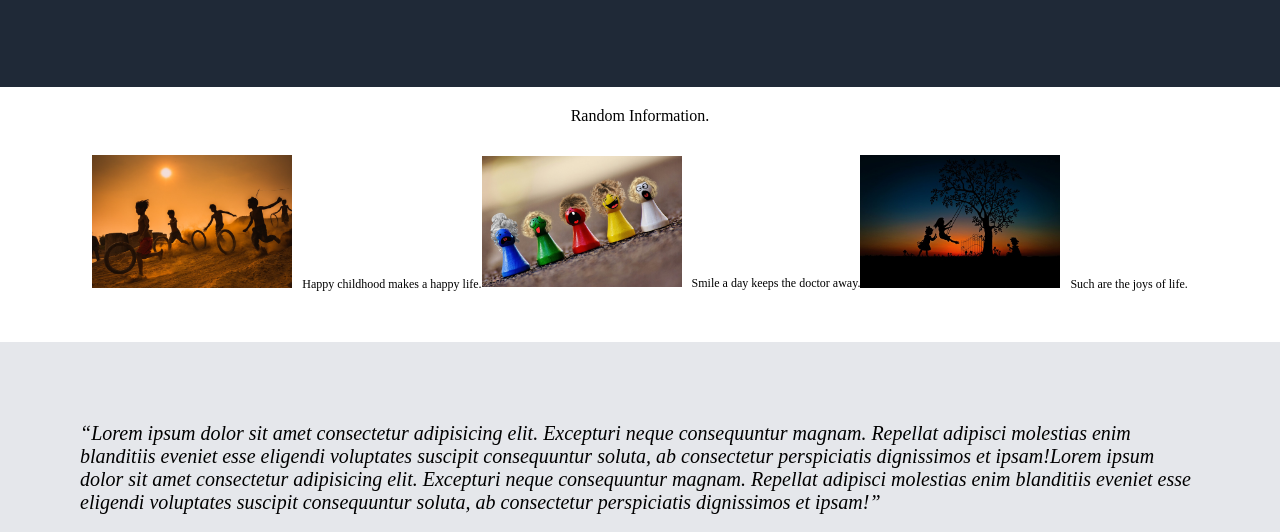
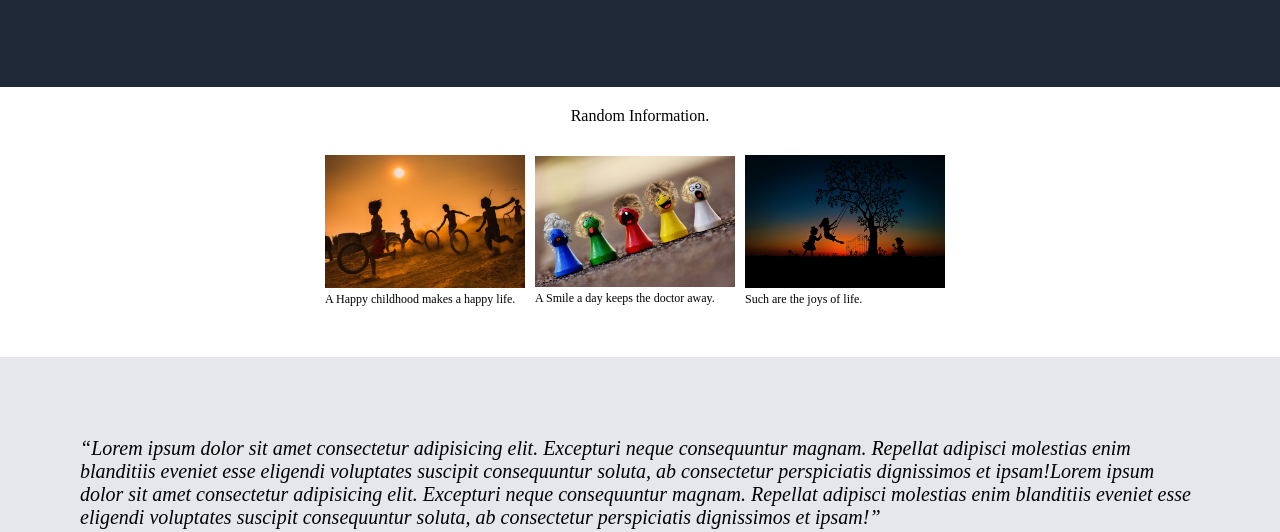
Before and after one commit to DevSankale/Landing-Page, a plain HTML site: page index.html in a window 1280 px wide. Shown: the part 267-799 px from the top of the page. Drawn offline with Linux system fonts and the light colour scheme.

Commit message:
css updating

```diff
--- a/index.html
+++ b/index.html
@@ -28,10 +28,11 @@
     <div class="Random-info-section">
         <div>Random Information.</div>
         <div class="divimagecontainer">
-            <div><img src="./images/children-5833685_1280.jpg">Happy childhood makes a happy life.</div>
-            <div><img src="./images/play-stone-1744790_1280.jpg">Smile a day keeps the doctor away.</div>
-            <div><img src="./images/children-1639420_640.jpg">Such are the joys of life.</div>
+            <div><img src="./images/children-5833685_1280.jpg"><p>A Happy childhood makes a happy life.</p></div>
+            <div><img src="./images/play-stone-1744790_1280.jpg"><div>A Smile a day keeps the doctor away.</div></div>
+            <div><img src="./images/children-1639420_640.jpg"> <div>Such are the joys of life.</div></div>
         </div>
+
     </div>
     <div class="Quotes"><q>Lorem ipsum dolor sit amet consectetur adipisicing elit. Excepturi neque consequuntur magnam. Repellat adipisci molestias enim blanditiis eveniet esse eligendi voluptates suscipit consequuntur soluta, ab consectetur perspiciatis dignissimos et ipsam!Lorem ipsum dolor sit amet consectetur adipisicing elit. Excepturi neque consequuntur magnam. Repellat adipisci molestias enim blanditiis eveniet esse eligendi voluptates suscipit consequuntur soluta, ab consectetur perspiciatis dignissimos et ipsam!</q><br><br>
         <p id="author">SankaleJ.</p></div>
```
Also changed, not shown: styles.css (line endings or trailing spaces).
